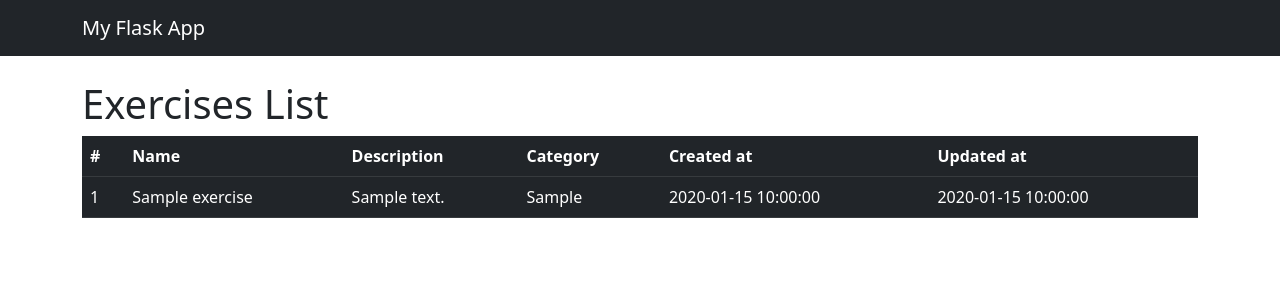
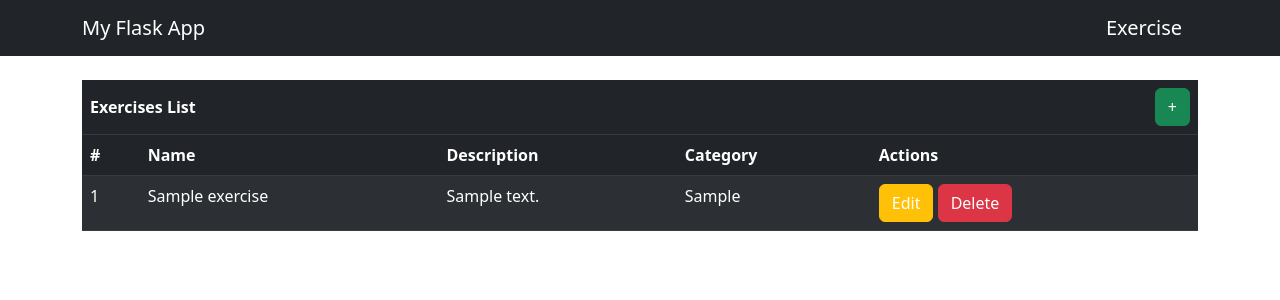
Before and after one commit to elianpullen/webtech, a Flask app: page /exercise in a window 1280 px wide. Shown: the top 300 px of the page. Run offline with Flask 3, Linux system fonts and the light colour scheme; tables that the repository leaves empty hold one stand-in row (values such as "Sample post").

Commit message:
wip: crud

```diff
--- a/app.py
+++ b/app.py
@@ -1,4 +1,4 @@
-from flask import Flask, render_template
+from flask import Flask, render_template, request, redirect, url_for
 from models import db, Exercise
 import os
 
@@ -24,7 +24,33 @@ def index():
 @app.route('/exercise')
 def exercise():
     exercises = Exercise.query.all()
-    return render_template('exercise/index.html', exercises=exercises)
+    return render_template('admin/exercise/index.html', exercises=exercises)
+
+@app.route('/edit/<int:id>', methods=['GET', 'POST'])
+def edit_exercise(id):
+    exercise = Exercise.query.get_or_404(id)
+    if request.method == 'POST':
+        exercise.name = request.form['name']
+        db.session.commit()
+        return redirect(url_for('index'))
+    return render_template('admin/exercise/edit.html', exercise=exercise)
+
+@app.route('/exercise/add', methods=['GET', 'POST'])
+def add_exercise():
+    if request.method == 'POST':
+        name = request.form['name']
+        new_exercise = Exercise(name=name)
+        db.session.add(new_exercise)
+        db.session.commit()
+        return redirect(url_for('index'))
+    return render_template('admin/exercise/add.html', exercise=exercise)
+
+@app.route('/exercise/delete/<int:id>')
+def delete_exercise(id):
+    exercise = Exercise.query.get_or_404(id)
+    db.session.delete(exercise)
+    db.session.commit()
+    return redirect(url_for('index'))
 
 # Create tables if necessary
 with app.app_context():
--- /dev/null
+++ b/templates/admin/exercise/index.html
@@ -0,0 +1,51 @@
+{% extends "base.html" %}
+
+{% block title %}Exercises Overview{% endblock %}
+
+{% block content %}
+
+<!--TODO: add rounded to table-->
+<table class="table table-dark table-striped">
+    <thead>
+      <tr>
+        <th colspan="5" class="">
+          <!-- Text inside the table header row -->
+          <div class="d-flex justify-content-between align-items-center">
+            <p class="text-white mb-0">Exercises List</p>
+            <button type="button" class="btn btn-success">
+              <a href="{{ url_for('add_exercise') }}" class="text-white text-decoration-none">+</a>
+            </button>
+          </div>
+        </th>
+      </tr>
+      <tr>
+        <th scope="col">#</th>
+        <th scope="col">Name</th>
+        <th scope="col">Description</th>
+        <th scope="col">Category</th>
+        <th scope="col">Actions</th>
+      </tr>
+    </thead>
+    <tbody>
+        {% for exercise in exercises %}
+        <tr>
+            <td>{{ exercise['id']}}</td>
+            <td>{{ exercise['name']}}</td>
+            <td>{{ exercise['description']}}</td>
+            <td>{{ exercise['category']}}</td>
+            <td>
+              <!-- Edit Button -->
+              <button type="button" class="btn btn-warning">
+                <a href="{{ url_for('edit_exercise', id=exercise.id) }}" class="text-white text-decoration-none">Edit</a>
+              </button>
+              <!-- Delete Button -->
+              <button type="button" class="btn btn-danger">
+                <a href="{{ url_for('delete_exercise', id=exercise.id) }}" class="text-white text-decoration-none">Delete</a>
+              </button>
+            </td>
+        </tr>
+        {% endfor %}
+    </tbody>
+</table>
+
+{% endblock %}
--- a/templates/base.html
+++ b/templates/base.html
@@ -10,6 +10,7 @@
     <nav class="navbar navbar-dark bg-dark">
         <div class="container">
             <a class="navbar-brand" href="{{ url_for('index') }}">My Flask App</a>
+            <a class="navbar-brand" href="{{ url_for('exercise') }}">Exercise</a>
         </div>
     </nav>
 
--- a/templates/exercise/index.html
+++ /dev/null
@@ -1,31 +0,0 @@
-{% extends "base.html" %}
-
-{% block title %}Exercises Overview{% endblock %}
-
-{% block content %}
-<h1>Exercises List</h1>
-<table class="table table-dark">
-    <thead>
-      <tr>
-        <th scope="col">#</th>
-        <th scope="col">Name</th>
-        <th scope="col">Description</th>
-        <th scope="col">Category</th>
-        <th scope="col">Created at</th>
-        <th scope="col">Updated at</th>
-      </tr>
-    </thead>
-    <tbody>
-        {% for exercise in exercises %}
-        <tr>
-            <td>{{ exercise['id']}}</td>
-            <td>{{ exercise['name']}}</td>
-            <td>{{ exercise['description']}}</td>
-            <td>{{ exercise['category']}}</td>
-            <td>{{ exercise['created_at']}}</td>
-            <td>{{ exercise['updated_at']}}</td>
-          </tr>
-        {% endfor %}
-    </tbody>
-  </table>
-{% endblock %}
```
Also changed, not shown: templates/admin/exercise/add.html (added, +25 -0 lines), templates/admin/exercise/edit.html (added, +16 -0 lines).
